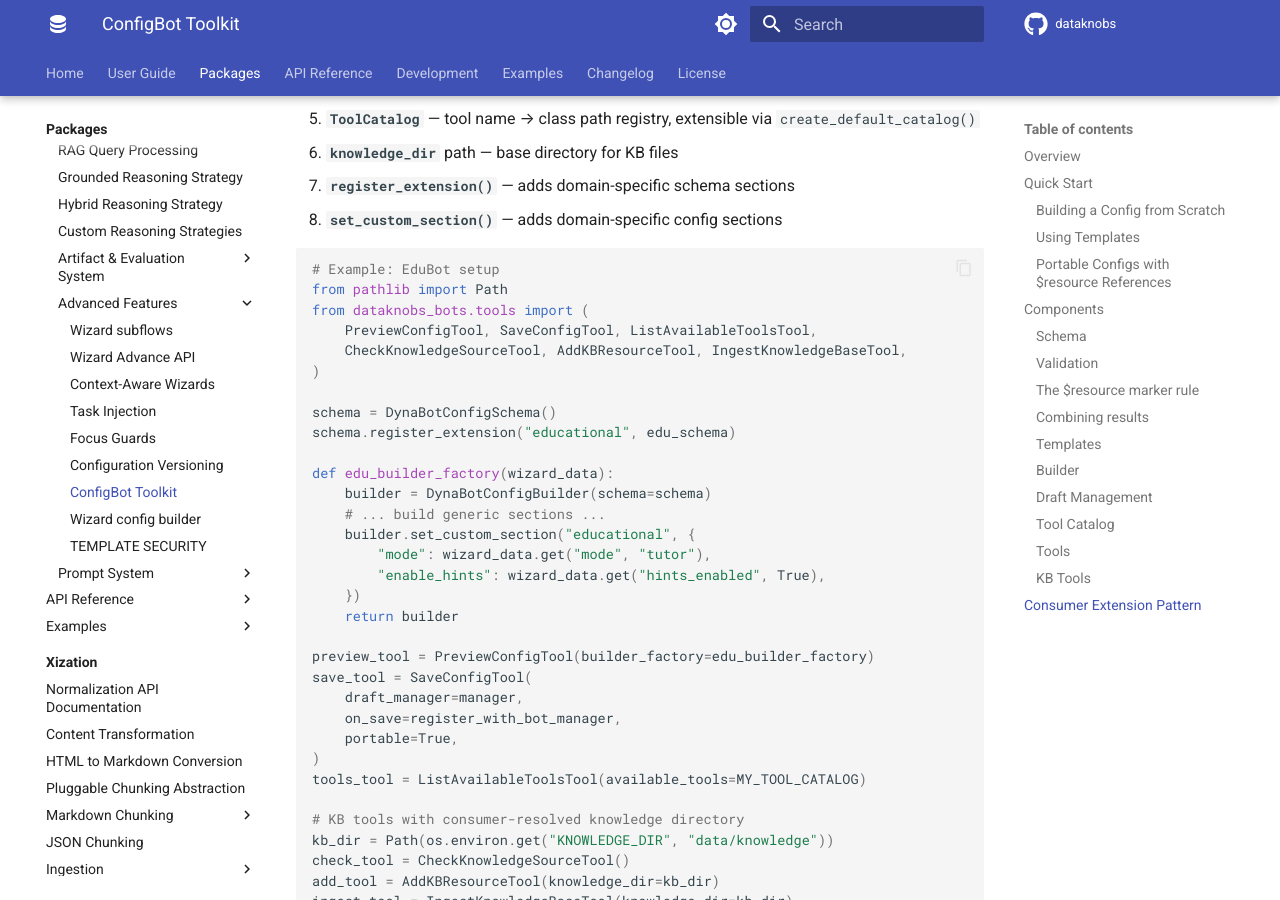
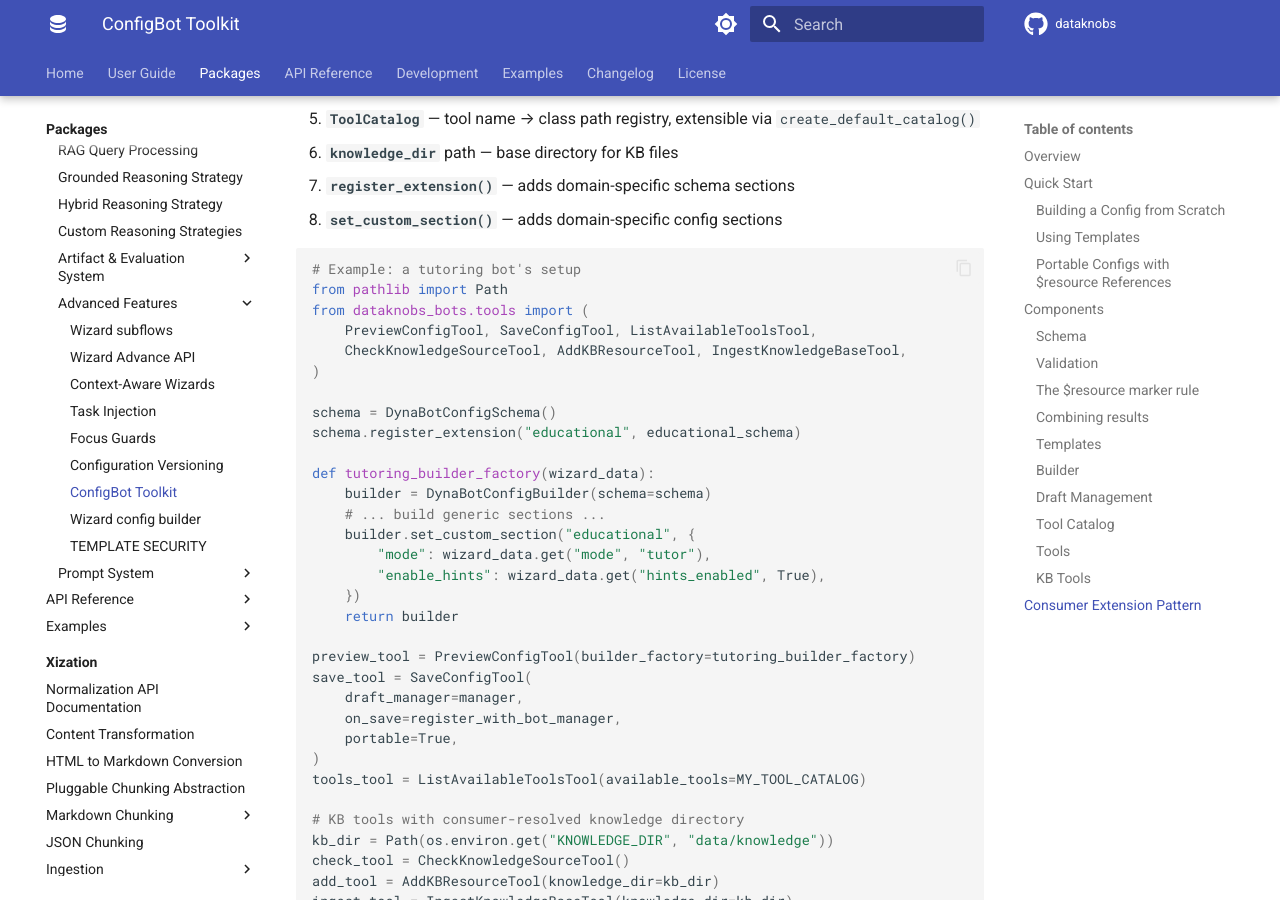
Before and after one commit to KBS-Labs/dataknobs, an MkDocs documentation site: the page built from docs/packages/bots/guides/config-toolkit.md, in a window 1280 px wide and 900 px high, scrolled down 8921 px. Built offline with MkDocs 1.6.1 and Material for MkDocs 9.7.7, drawn with Linux system fonts in a browser that asks for light colours; comment, search, counter and statistics services are not loaded.

Commit message:
docs: stop naming a downstream consumer in shipped examples
A published example read `# Example: EduBot setup` with an
`edu_builder_factory` beside it -- four sites in one file -- and eight
more across five files passed `created_by="bot:edubot"`. Neither is a
placeholder a reader can use; both name one adopter in documentation
every adopter reads.

Renamed to `bot:acme` -- which is not an invention, it is the
placeholder the same example already used one line down for
`metadata={"tenant_id": "acme"}` -- and the tutoring example now
describes what it builds rather than who built it.

Found while editing `config-toolkit.md` for the preview change, and
swept rather than fixed in place: four sites there with eight siblings
standing is the shape that puts the name back the next time someone
copies a nearby example.

Two sets of mentions are deliberately left alone, because they are
records rather than examples. `PGVECTOR_BACKEND.md` states that the
default `schema` changed from `"edubot"` to `"public"` -- a reader who
set that default needs to recognise the string. The CHANGELOG entries
naming it are history, and history does not get edited to read better.

Docstring examples only; no runtime behaviour and no doctest
collection. Two test assertions move with the string they assert.
`docs/packages/bots/guides/artifacts.md` is a symlink to
`ARTIFACTS.md`, so the site copy follows without a second edit.

Co-Authored-By: Claude Opus 5 (1M context) <noreply@anthropic.com>
Claude-Session: https://claude.ai/code/session_01TJ5T8DtuR9RdKcZTkdPjGo

````diff
--- a/docs/packages/bots/guides/config-toolkit.md
+++ b/docs/packages/bots/guides/config-toolkit.md
@@ -253,7 +253,7 @@ The toolkit uses composition, not subclassing. Consumers provide:
 8. **`set_custom_section()`** — adds domain-specific config sections
 
 ```python
-# Example: EduBot setup
+# Example: a tutoring bot's setup
 from pathlib import Path
 from dataknobs_bots.tools import (
     PreviewConfigTool, SaveConfigTool, ListAvailableToolsTool,
@@ -261,9 +261,9 @@ from dataknobs_bots.tools import (
 )
 
 schema = DynaBotConfigSchema()
-schema.register_extension("educational", edu_schema)
+schema.register_extension("educational", educational_schema)
 
-def edu_builder_factory(wizard_data):
+def tutoring_builder_factory(wizard_data):
     builder = DynaBotConfigBuilder(schema=schema)
     # ... build generic sections ...
     builder.set_custom_section("educational", {
@@ -272,7 +272,7 @@ def edu_builder_factory(wizard_data):
     })
     return builder
 
-preview_tool = PreviewConfigTool(builder_factory=edu_builder_factory)
+preview_tool = PreviewConfigTool(builder_factory=tutoring_builder_factory)
 save_tool = SaveConfigTool(
     draft_manager=manager,
     on_save=register_with_bot_manager,
````
Also changed, not shown: packages/bots/docs/ARTIFACTS.md (+3 -3 lines), 4 other files.
